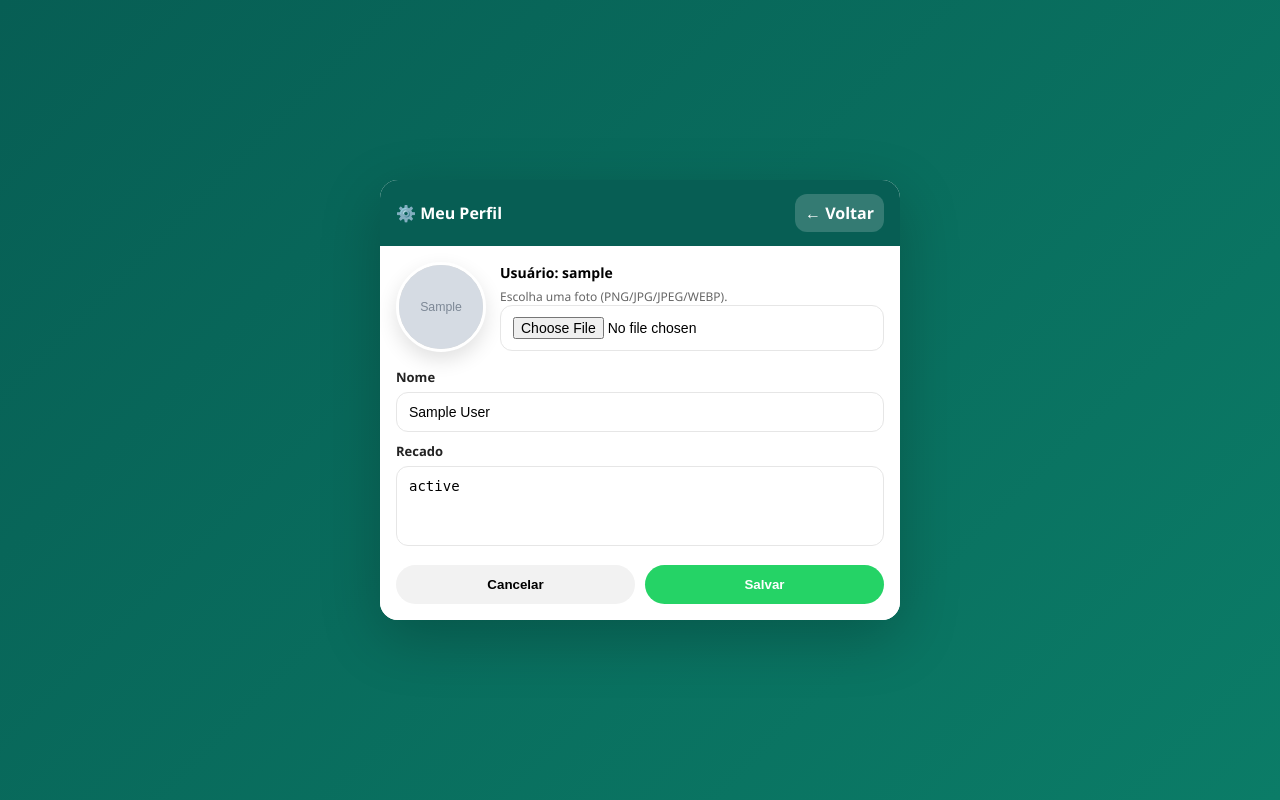
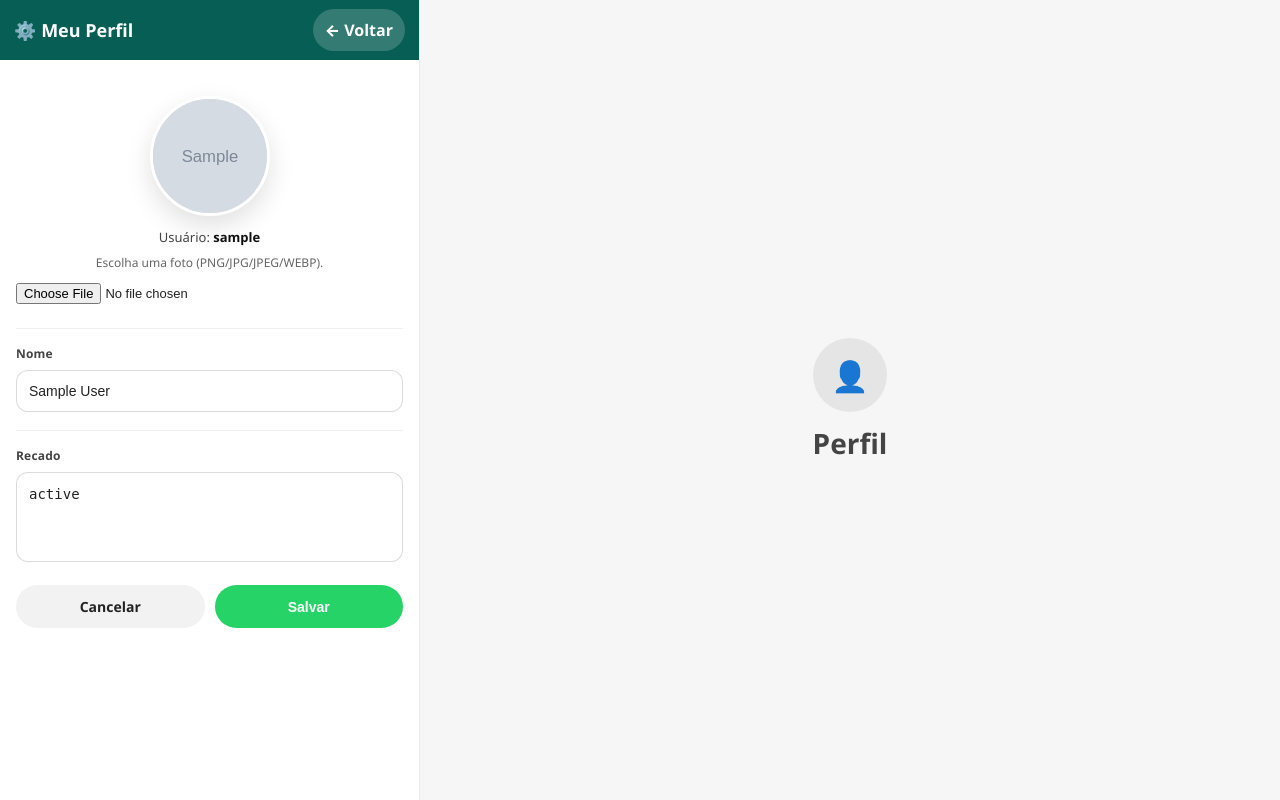
Before and after one commit to FelipeRuizMarcuci/message-app-python, a Flask app: page /profile in a window 1280 px wide. Run offline with Flask 3, Linux system fonts and the light colour scheme; the visitor is signed in with stand-in values (Sample User, id 1); tables that the repository leaves empty hold one stand-in row (values such as "Sample post"); grey boxes marked "Sample" are stand-in pictures.

Commit message:
fix profile

```diff
--- a/templates/profile.html
+++ b/templates/profile.html
@@ -3,193 +3,319 @@
   <head>
     <meta charset="UTF-8" />
     <meta name="viewport" content="width=device-width, initial-scale=1" />
-    <title>Meu Perfil</title>
+    <title>Perfil</title>
+
     <style>
       :root {
         --green: #075e54;
-        --bg: #efeae2;
-        --card: #fff;
-        --muted: #666;
-        --border: #e6e6e6;
+        --bg: #ffffff; /* fundo do projeto */
+        --panel: #ffffff; /* coluna esquerda */
+        --panel2: #075e54; /* header */
+        --text: #e9edef;
+        --muted: #8696a0;
+        --border: rgba(0, 0, 0, 0.08);
         --btn: #25d366;
+        --btn2: rgba(255, 255, 255, 0.18);
+        --input: #ffffff;
       }
 
       * {
         box-sizing: border-box;
       }
+      html,
+      body {
+        height: 100%;
+      }
 
       body {
         margin: 0;
-        font-family: "Segoe UI", sans-serif;
-        min-height: 100svh;
-        background: linear-gradient(135deg, var(--green), #0b7c67);
-        display: flex;
-        align-items: center;
-        justify-content: center;
-        padding: 18px;
+        font-family:
+          "Segoe UI",
+          system-ui,
+          -apple-system,
+          Arial,
+          sans-serif;
+        background: var(--bg);
+        color: #222;
       }
 
-      .card {
-        width: min(92vw, 520px);
-        background: var(--card);
-        border-radius: 18px;
-        box-shadow: 0 18px 60px rgba(0, 0, 0, 0.22);
-        overflow: hidden;
+      /* =========================
+         LAYOUT (DESKTOP): 2 COLUNAS
+         ========================= */
+      .app {
+        height: 100vh;
+        display: flex;
+        background: var(--bg);
       }
 
-      .header {
-        background: var(--green);
+      /* coluna esquerda */
+      .left {
+        width: 420px;
+        max-width: 420px;
+        min-width: 360px;
+        background: var(--panel);
+        border-right: 1px solid var(--border);
+        display: flex;
+        flex-direction: column;
+      }
+
+      .left-header {
+        height: 60px;
+        padding: 0 14px;
+        background: var(--panel2);
         color: #fff;
-        padding: 14px 16px;
         display: flex;
         align-items: center;
         justify-content: space-between;
         gap: 10px;
       }
 
-      .header h1 {
-        margin: 0;
-        font-size: 16px;
+      .left-title {
+        font-size: 18px;
+        font-weight: 900;
+        display: flex;
+        align-items: center;
+        gap: 10px;
+        white-space: nowrap;
+      }
+
+      .back-link {
+        color: #fff;
+        text-decoration: none;
+        font-weight: 800;
+        padding: 10px 12px;
+        border-radius: 999px;
+        background: var(--btn2);
+      }
+      .back-link:hover {
+        filter: brightness(1.05);
+      }
+
+      .left-content {
+        padding: 18px 16px;
+        overflow: auto;
+      }
+
+      .avatar-wrap {
+        display: grid;
+        place-items: center;
+        padding: 18px 0 6px;
+      }
+
+      .avatar {
+        width: 120px;
+        height: 120px;
+        border-radius: 999px;
+        object-fit: cover;
+        background: #ddd;
+        border: 3px solid #fff;
+        box-shadow: 0 10px 26px rgba(0, 0, 0, 0.12);
+      }
+
+      .username-line {
+        text-align: center;
+        margin-top: 12px;
+        color: #444;
+        font-size: 13px;
+      }
+      .username-line strong {
+        color: #111;
         font-weight: 900;
       }
 
-      .header a {
-        color: #fff;
-        text-decoration: none;
-        font-weight: 900;
-        background: rgba(255, 255, 255, 0.18);
-        padding: 8px 10px;
-        border-radius: 12px;
+      .hint {
+        margin-top: 8px;
+        font-size: 12px;
+        color: #666;
       }
 
-      .content {
-        padding: 16px;
-        background: #fff;
+      .file-row {
+        width: 100%;
+        margin-top: 10px;
       }
 
-      .row {
-        display: grid;
-        grid-template-columns: 90px 1fr;
-        gap: 14px;
-        align-items: center;
-        margin-bottom: 16px;
+      input[type="file"] {
+        width: 100%;
+        font-size: 13px;
       }
 
-      .avatar {
-        width: 90px;
-        height: 90px;
-        border-radius: 999px;
-        background: #ddd;
-        object-fit: cover;
-        border: 3px solid #fff;
-        box-shadow: 0 8px 20px rgba(0, 0, 0, 0.12);
-      }
-
-      .small {
-        font-size: 12px;
-        color: var(--muted);
-        margin: 6px 0 0;
+      .block {
+        margin-top: 18px;
+        padding-top: 16px;
+        border-top: 1px solid rgba(0, 0, 0, 0.06);
       }
 
       label {
         display: block;
+        margin: 0 0 8px;
+        font-size: 12px;
+        color: #444;
         font-weight: 900;
-        font-size: 13px;
-        margin: 10px 0 6px;
-        color: #222;
+        letter-spacing: 0.2px;
       }
 
       input[type="text"],
-      textarea,
-      input[type="file"] {
+      textarea {
         width: 100%;
-        padding: 11px 12px;
-        border: 1px solid var(--border);
+        background: #fff;
+        color: #222;
+        border: 1px solid rgba(0, 0, 0, 0.14);
         border-radius: 12px;
+        padding: 12px 12px;
+        outline: none;
         font-size: 14px;
-        outline: none;
       }
 
       textarea {
         resize: none;
-        min-height: 80px;
+        min-height: 90px;
+        line-height: 1.35;
       }
 
-      input:focus,
+      input[type="text"]:focus,
       textarea:focus {
-        border-color: #1aa36a;
+        border-color: rgba(37, 211, 102, 0.8);
         box-shadow: 0 0 0 3px rgba(37, 211, 102, 0.18);
       }
 
       .actions {
         display: flex;
         gap: 10px;
-        margin-top: 14px;
+        margin-top: 18px;
       }
 
-      button {
+      .btn {
         flex: 1;
         border: none;
         border-radius: 999px;
         padding: 12px 14px;
         font-weight: 900;
         cursor: pointer;
+        font-size: 14px;
       }
 
-      .save {
+      .btn.secondary {
+        background: #f2f2f2;
+        color: #222;
+      }
+      .btn.secondary:hover {
+        background: #e9e9e9;
+      }
+
+      .btn.primary {
         background: var(--btn);
         color: #fff;
       }
-      .save:hover {
+      .btn.primary:hover {
         filter: brightness(0.95);
       }
 
-      .secondary {
-        background: #f2f2f2;
-      }
-      .secondary:hover {
-        background: #e9e9e9;
+      /* coluna direita (placeholder estilo WhatsApp Web) */
+      .right {
+        flex: 1;
+        display: grid;
+        place-items: center;
+        background: #f6f6f6;
       }
 
-      @media (max-width: 420px) {
-        .row {
-          grid-template-columns: 1fr;
-          justify-items: center;
+      .right-empty {
         text-align: center;
+        color: #444;
+      }
+      .right-empty .icon {
+        width: 74px;
+        height: 74px;
+        border-radius: 999px;
+        background: rgba(0, 0, 0, 0.07);
+        display: grid;
+        place-items: center;
+        margin: 0 auto 12px;
+        font-size: 30px;
+      }
+      .right-empty h2 {
+        margin: 0;
+        font-size: 28px;
+        font-weight: 900;
+      }
+
+      /* =========================
+         MOBILE: FULLSCREEN (1 COLUNA)
+         ========================= */
+      @media (max-width: 900px) {
+        .app {
+          flex-direction: column;
+          height: 100svh;
+        }
+
+        .left {
+          width: 100%;
+          min-width: 0;
+          max-width: none;
+          border-right: none;
+          height: 100svh;
+        }
+
+        .left-header {
+          position: sticky;
+          top: 0;
+          z-index: 10;
+        }
+
+        .right {
+          display: none;
+        }
+
+        .left-content {
+          padding: 14px 14px 18px;
+        }
+
+        .avatar {
+          width: 108px;
+          height: 108px;
         }
       }
     </style>
   </head>
+
   <body>
-    <div class="card">
-      <div class="header">
-        <h1>⚙️ Meu Perfil</h1>
-        <a href="{{ url_for('chat') }}">← Voltar</a>
-      </div>
-
-      <div class="content">
     {% set avatar = (me.avatar_url if me and me.avatar_url else
     '/static/uploads/default.png') %} {% set dn = (me.display_name if me and
     me.display_name else '') %} {% set st = (me.status_text if me and
-        me.status_text else '') %}
+    me.status_text else '') %} {% set un = (me.username if me else '') %}
 
+    <div class="app">
+      <!-- COLUNA ESQUERDA -->
+      <section class="left">
+        <header class="left-header">
+          <div class="left-title">⚙️ Meu Perfil</div>
+          <a class="back-link" href="{{ url_for('chat') }}">← Voltar</a>
+        </header>
+
+        <div class="left-content">
           <form method="POST" enctype="multipart/form-data">
-          <div class="row">
+            <div class="avatar-wrap">
               <img
                 class="avatar"
                 src="{{ avatar }}"
                 alt="Avatar"
-              onerror="this.style.display = 'none'"
+                onerror="this.src = '/static/uploads/default.png'"
               />
-            <div>
-              <div style="font-weight: 900; font-size: 14px">
-                Usuário: {{ me.username if me else '' }}
+
+              <div class="username-line">
+                Usuário: <strong>{{ un }}</strong>
               </div>
-              <div class="small">Escolha uma foto (PNG/JPG/JPEG/WEBP).</div>
-              <input type="file" name="avatar" accept=".png,.jpg,.jpeg,.webp" />
+
+              <div class="hint">Escolha uma foto (PNG/JPG/JPEG/WEBP).</div>
+              <div class="file-row">
+                <input
+                  type="file"
+                  name="avatar"
+                  accept=".png,.jpg,.jpeg,.webp"
+                />
               </div>
             </div>
 
+            <div class="block">
               <label>Nome</label>
               <input
                 type="text"
@@ -198,7 +324,9 @@
                 value="{{ dn }}"
                 placeholder="Seu nome (ex: Felipe)"
               />
+            </div>
 
+            <div class="block">
               <label>Recado</label>
               <textarea
                 name="status_text"
@@ -207,28 +335,33 @@
               >
 {{ st }}</textarea
               >
+            </div>
 
             <div class="actions">
-            <button
-              class="secondary go-link"
-              type="button"
-              data-href="{{ url_for('chat') }}"
+              <a
+                class="btn secondary"
+                href="{{ url_for('chat') }}"
+                style="
+                  text-decoration: none;
+                  display: grid;
+                  place-items: center;
+                "
               >
                 Cancelar
-            </button>
-            <button class="save" type="submit">Salvar</button>
+              </a>
+              <button class="btn primary" type="submit">Salvar</button>
             </div>
           </form>
         </div>
+      </section>
+
+      <!-- COLUNA DIREITA (DESKTOP) -->
+      <section class="right">
+        <div class="right-empty">
+          <div class="icon">👤</div>
+          <h2>Perfil</h2>
         </div>
-
-    <script>
-      document.querySelectorAll(".go-link").forEach((btn) => {
-        btn.addEventListener("click", () => {
-          const href = btn.dataset.href;
-          if (href) window.location.href = href;
-        });
-      });
-    </script>
+      </section>
+    </div>
   </body>
 </html>
```
Lines whose indentation alone changed are shown as unchanged.
